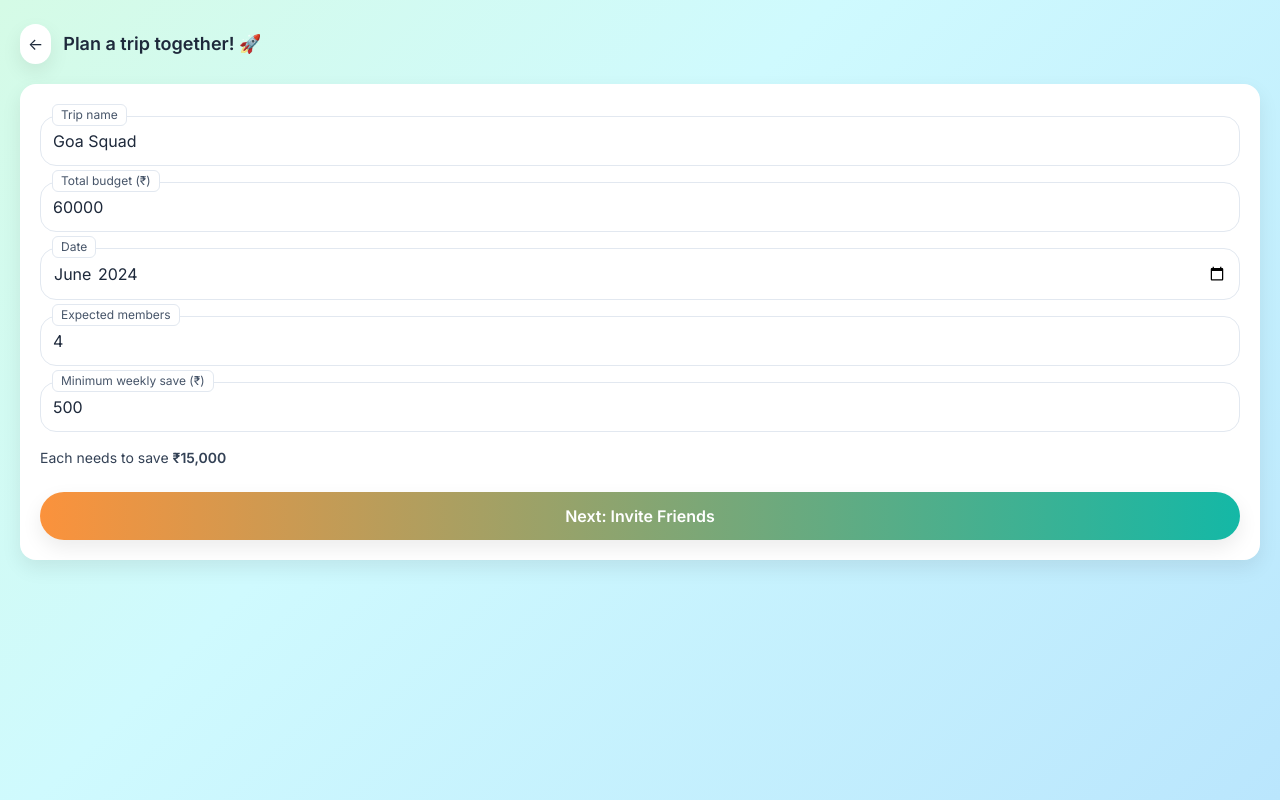
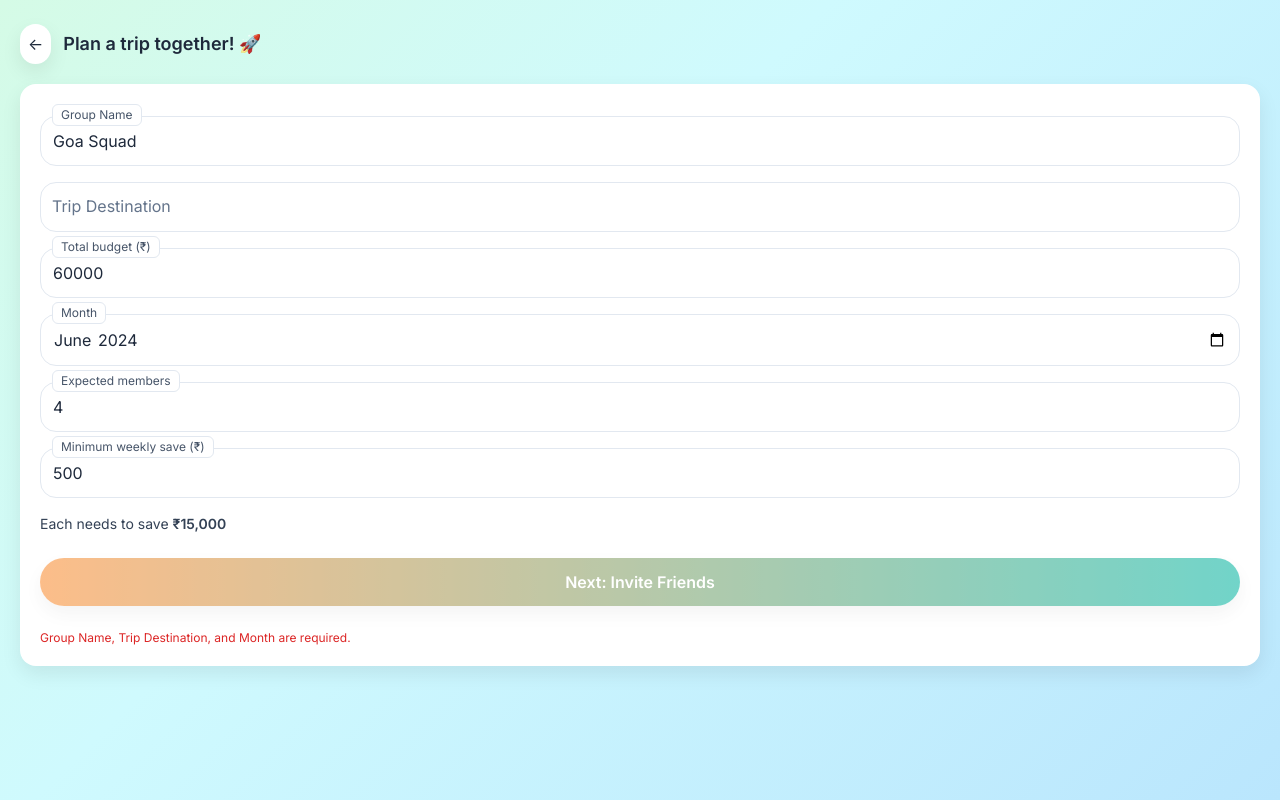
Before and after one commit to gangadhar107/pack-your-bags, a React (Vite) app: page /plan-trip in a window 1280 px wide. Built offline with nearby package versions, Linux system fonts and the light colour scheme.

Commit message:
PlanTrip: rename Trip nameGroup Name, DateMonth; add mandatory Trip Destination and validation; Groups: display destination on cards and map persisted value

```diff
--- a/src/Groups.jsx
+++ b/src/Groups.jsx
@@ -31,7 +31,7 @@ function AvatarsRow({ members = [] }) {
   )
 }
 
-function GroupCard({ id, name, current, target, members, autopaySummary, deletable, onDelete }) {
+function GroupCard({ id, name, destination, current, target, members, autopaySummary, deletable, onDelete }) {
   const percent = useMemo(() => Math.round((current / (target || 1)) * 100), [current, target])
   const navigate = useNavigate()
   return (
@@ -39,7 +39,10 @@ function GroupCard({ id, name, current, target, members, autopaySummary, deletab
       <div className="accent-bar bg-gradient-to-r from-teal to-sky" />
       <div className="pt-3 grid gap-3">
         <div className="flex items-center justify-between">
-          <div className="font-semibold">{name}</div>
+          <div>
+            <div className="font-semibold">{name}</div>
+            {destination && <div className="text-xs text-slate-500">Destination: {destination}</div>}
+          </div>
           <div className="flex items-center gap-2">
             {typeof current === 'number' && deletable && current === 0 && (
               <button onClick={() => onDelete?.(id)} className="bounce-soft bg-red-500 text-white rounded-full px-3 py-1.5 shadow-soft text-sm">Delete</button>
@@ -95,6 +98,7 @@ export default function Groups() {
   const defaultGroups = [
     {
       name: 'Goa Squad 🏖️',
+      destination: 'Goa',
       current: 12500,
       target: 60000,
       members: [
@@ -111,6 +115,7 @@ export default function Groups() {
     ...userGroups.map(g => ({
       id: g.id,
       name: g.name,
+      destination: g.destination,
       current: g.current || 0,
       target: g.target || 0,
       members: new Array(Math.max(0, g.membersCount || 0)).fill(0).map((_, i) => ({ initials: String.fromCharCode(65 + (i % 26)) })),
--- a/src/PlanTrip.jsx
+++ b/src/PlanTrip.jsx
@@ -31,6 +31,7 @@ export default function PlanTrip() {
   const [step, setStep] = useState(1)
   // Screen 1 fields
   const [tripName, setTripName] = useState('Goa Squad')
+  const [tripDestination, setTripDestination] = useState('')
   const [budget, setBudget] = useState('60000')
   const [date, setDate] = useState('2024-06-01')
   const [members, setMembers] = useState('4')
@@ -54,12 +55,13 @@ export default function PlanTrip() {
   }
 
   const createGroup = () => {
-    if (!tripName?.trim() || !date) return
+    if (!tripName?.trim() || !tripDestination?.trim() || !date) return
     const stored = JSON.parse(localStorage.getItem('tripjar.groups') || '[]')
     const id = 'grp_' + Math.random().toString(36).slice(2, 9)
     const newGroup = {
       id,
       name: tripName.trim(),
+      destination: tripDestination.trim(),
       current: 0,
       target: parseInt(budget || '0', 10) || 0,
       membersCount: parseInt(members || '0', 10) || 0,
@@ -83,9 +85,10 @@ export default function PlanTrip() {
         <section className="px-5 mt-5">
           <div className="card p-5 slide-up">
             <div className="grid gap-4 pt-3">
-              <FloatingField label="Trip name" value={tripName} onChange={(e) => setTripName(e.target.value)} />
+              <FloatingField label="Group Name" value={tripName} onChange={(e) => setTripName(e.target.value)} />
+              <FloatingField label="Trip Destination" value={tripDestination} onChange={(e) => setTripDestination(e.target.value)} />
               <FloatingField label="Total budget (₹)" value={budget} onChange={(e) => setBudget(e.target.value.replace(/[^0-9]/g, ''))} />
-              <FloatingField label="Date" type="month" value={date.slice(0,7)} onChange={(e) => setDate(e.target.value + '-01')} />
+              <FloatingField label="Month" type="month" value={date.slice(0,7)} onChange={(e) => setDate(e.target.value + '-01')} />
               <FloatingField label="Expected members" value={members} onChange={(e) => setMembers(e.target.value.replace(/[^0-9]/g, ''))} />
               <FloatingField label="Minimum weekly save (₹)" value={minWeekly} onChange={(e) => setMinWeekly(e.target.value.replace(/[^0-9]/g, ''))} />
 
@@ -93,13 +96,13 @@ export default function PlanTrip() {
 
               <button
                 onClick={() => setStep(2)}
-                disabled={!tripName?.trim() || !date}
-                className={`mt-2 bounce-soft bg-gradient-to-r from-orange to-teal text-white rounded-full px-4 py-3 shadow-soft font-semibold ${(!tripName?.trim() || !date) ? 'opacity-60 cursor-not-allowed' : ''}`}
+                disabled={!tripName?.trim() || !tripDestination?.trim() || !date}
+                className={`mt-2 bounce-soft bg-gradient-to-r from-orange to-teal text-white rounded-full px-4 py-3 shadow-soft font-semibold ${(!tripName?.trim() || !tripDestination?.trim() || !date) ? 'opacity-60 cursor-not-allowed' : ''}`}
               >
                 Next: Invite Friends
               </button>
-              {(!tripName?.trim() || !date) && (
-                <p className="text-xs text-red-600 mt-2">Trip name and date are required.</p>
+              {(!tripName?.trim() || !tripDestination?.trim() || !date) && (
+                <p className="text-xs text-red-600 mt-2">Group Name, Trip Destination, and Month are required.</p>
               )}
             </div>
           </div>
@@ -130,15 +133,15 @@ export default function PlanTrip() {
             <div className="mt-4 flex items-center gap-4">
               <button
                 onClick={createGroup}
-                disabled={!tripName?.trim() || !date}
-                className={`bounce-soft bg-gradient-to-r from-teal to-orange text-white rounded-full px-4 py-2 shadow-soft font-semibold ${(!tripName?.trim() || !date) ? 'opacity-60 cursor-not-allowed' : ''}`}
+                disabled={!tripName?.trim() || !tripDestination?.trim() || !date}
+                className={`bounce-soft bg-gradient-to-r from-teal to-orange text-white rounded-full px-4 py-2 shadow-soft font-semibold ${(!tripName?.trim() || !tripDestination?.trim() || !date) ? 'opacity-60 cursor-not-allowed' : ''}`}
               >
                 Create Group
               </button>
               <button
                 onClick={createGroup}
-                disabled={!tripName?.trim() || !date}
-                className={`text-teal font-semibold ${(!tripName?.trim() || !date) ? 'opacity-60 cursor-not-allowed' : ''}`}
+                disabled={!tripName?.trim() || !tripDestination?.trim() || !date}
+                className={`text-teal font-semibold ${(!tripName?.trim() || !tripDestination?.trim() || !date) ? 'opacity-60 cursor-not-allowed' : ''}`}
               >
                 Create and invite later
               </button>
```
